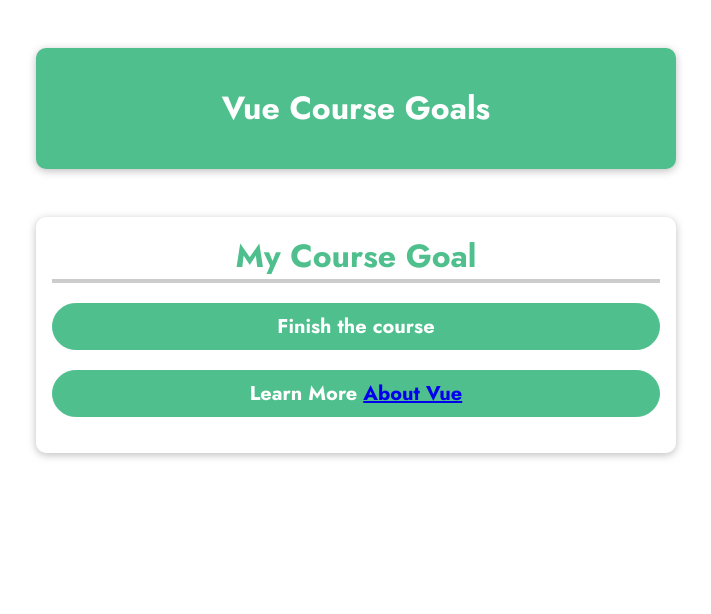
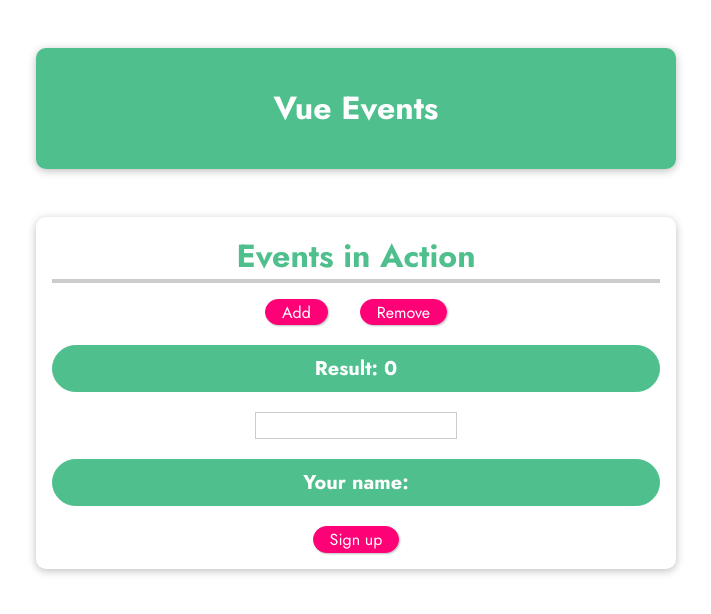
Before and after one commit to AlexanderMiraka/Vue-Course, a plain HTML site: page index.html in a window 1280 px wide. Shown: the whole page, without its empty margins (284-995 px from the left). Drawn offline with nearby package versions, Linux system fonts and the light colour scheme.

Commit message:
Event binding event modifiers

```diff
--- a/app.js
+++ b/app.js
@@ -1,10 +1,24 @@
 const app = Vue.createApp({
-    data: function() {
-        return {
-            courseGoal: 'Finish the course',
-            vueLink:'https://vuejs.org/'
-        };
-    }
+  data() {
+    return {
+      counter: 0,
+      name:'',
+    };
+  },
+  methods: {
+    setName: function(event) {//default param for functions
+        this.name = event.target.value;
+    },
+    submitForm: function() {
+        console.log('kjgn');
+    },
+    add: function (num) {
+        this.counter += num;
+    },
+    remove: function (num) {
+        this.counter -= num;
+    },
+  },
 });
 
-app.mount('#user-goal');//connect the created Vue App to the specific html section
+app.mount('#events');
--- a/index.html
+++ b/index.html
@@ -14,12 +14,19 @@
   </head>
   <body>
     <header>
-      <h1>Vue Course Goals</h1>
+      <h1>Vue Events</h1>
     </header>
-    <section id="user-goal">
-      <h2>My Course Goal</h2>
-      <p>{{courseGoal}}</p>
-      <p>Learn More <a v-bind:href="vueLink">About Vue</a></p>
+    <section id="events">
+      <h2>Events in Action</h2>
+      <button v-on:click="add(5)">Add</button>
+      <button v-on:click.right="remove(5)">Remove</button>
+      <!-- event modifier to call function only on right click -->
+      <p>Result: {{ counter }}</p>
+      <input type="text" v-on:input="setName()">
+      <p>Your name: {{name}}</p>
+      <form v-on:submit.prevent="submitForm">
+        <button>Sign up</button>
+      </form>
     </section>
   </body>
 </html>
--- a/styles.css
+++ b/styles.css
@@ -22,7 +22,7 @@ header {
   max-width: 40rem;
 }
 
-#user-goal {
+#events {
   box-shadow: 0 2px 8px rgba(0, 0, 0, 0.26);
   margin: 3rem auto;
   border-radius: 10px;
@@ -32,14 +32,14 @@ header {
   max-width: 40rem;
 }
 
-#user-goal h2 {
+#events h2 {
   font-size: 2rem;
   border-bottom: 4px solid #ccc;
   color: #4fc08d;
   margin: 0 0 1rem 0;
 }
 
-#user-goal p {
+#events p {
   font-size: 1.25rem;
   font-weight: bold;
   border: 1px solid #4fc08d;
@@ -49,18 +49,18 @@ header {
   border-radius: 25px;
 }
 
-#user-goal input {
+#events input {
   font: inherit;
   border: 1px solid #ccc;
 }
 
-#user-goal input:focus {
+#events input:focus {
   outline: none;
   border-color: #1b995e;
   background-color: #d7fdeb;
 }
 
-#user-goal button {
+#events button {
   font: inherit;
   cursor: pointer;
   border: 1px solid #ff0077;
@@ -68,10 +68,12 @@ header {
   color: white;
   padding: 0.05rem 1rem;
   box-shadow: 1px 1px 2px rgba(0, 0, 0, 0.26);
+  border-radius: 20px;
+  margin: 0 1rem;
 }
 
-#user-goal button:hover,
-#user-goal button:active {
+#events button:hover,
+#events button:active {
   background-color: #ec3169;
   border-color: #ec3169;
   box-shadow: 1px 1px 4px rgba(0, 0, 0, 0.26);
```
